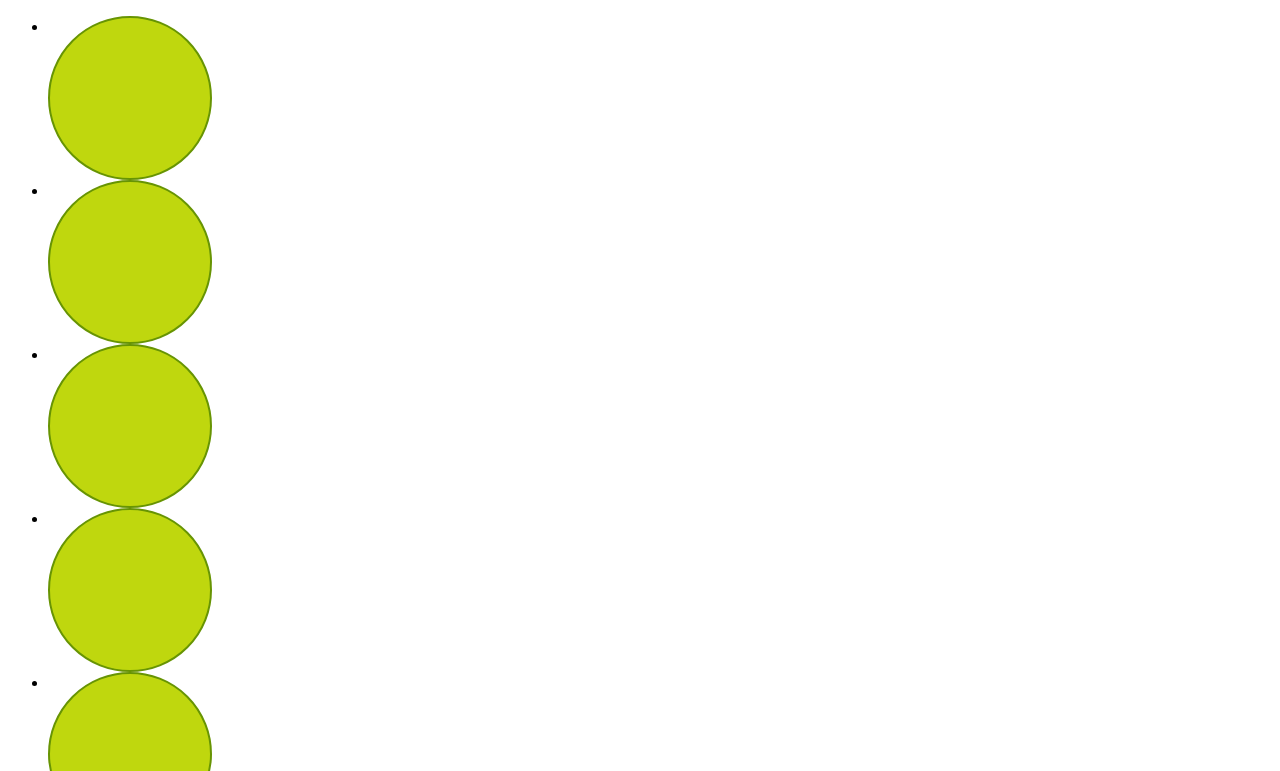
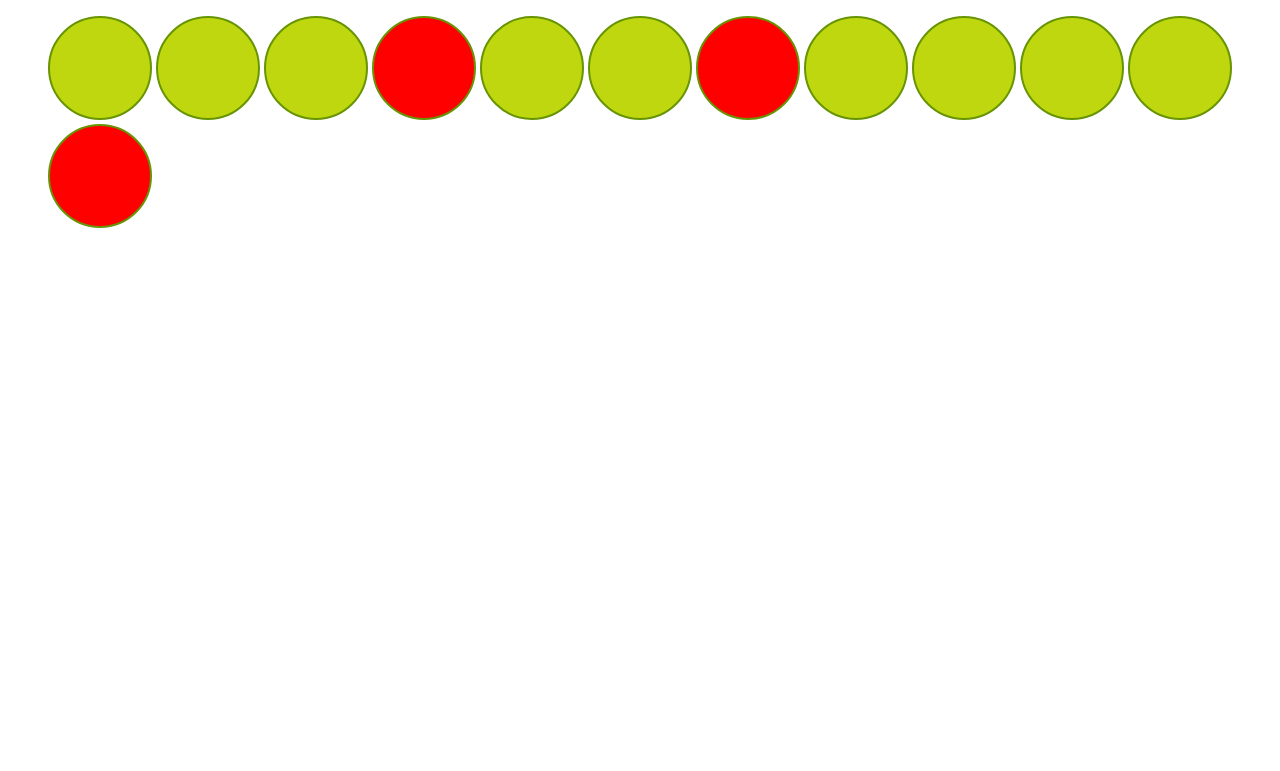
Before and after one commit to Boyquotes/exocss, a plain HTML site: page indicateur.html in a window 1280 px wide. Shown: the top 771 px of the page. Drawn offline with Linux system fonts and the light colour scheme.

```diff
--- /dev/null
+++ b/assets/css/indicateur-solutions.css
@@ -0,0 +1,6 @@
+.indicateur li{
+    display:inline-block;
+}
+.indicateur li:nth-child(4), .indicateur li:nth-child(7), .indicateur li:nth-child(12){
+    background: red;
+}
--- a/assets/css/indicateur.css
+++ b/assets/css/indicateur.css
@@ -1,10 +1,7 @@
 .indicateur li{
     background:#bfd70e;
     border-radius:50%;
-    width:160px;
-    height:160px;
+    height:100px;
+    width:100px;
     border:2px solid #679403;
 }
-.rouge{
-    background:red;
-}
--- a/indicateur.html
+++ b/indicateur.html
@@ -5,6 +5,7 @@
   <title>Titre de la page</title>
   <link rel="stylesheet" href="assets/css/style.css">
   <link rel="stylesheet" href="assets/css/indicateur.css">
+  <link rel="stylesheet" href="assets/css/indicateur-solutions.css">
   <script src="assets/js/script.js"></script>
 </head>
 <body>
```
Also changed, not shown: 1 other file.
